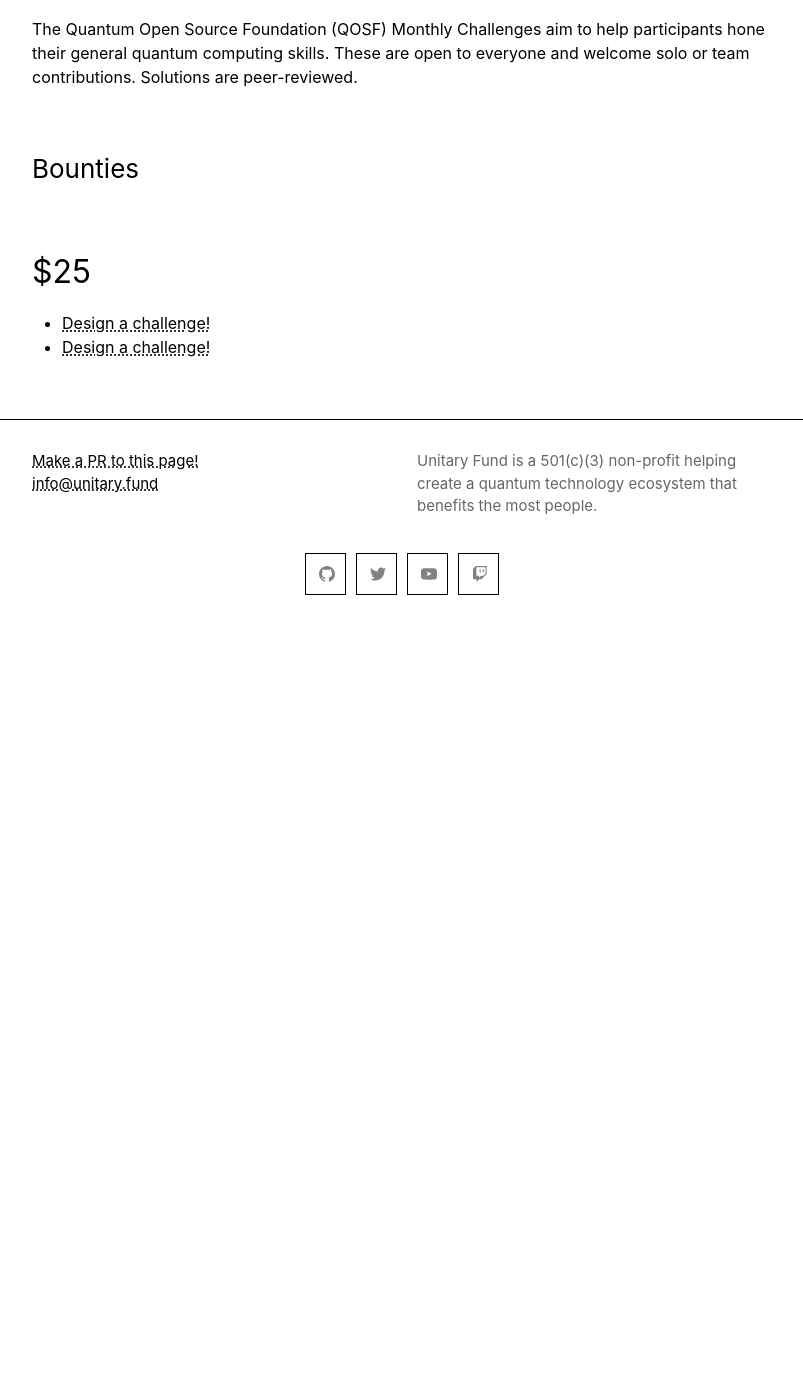
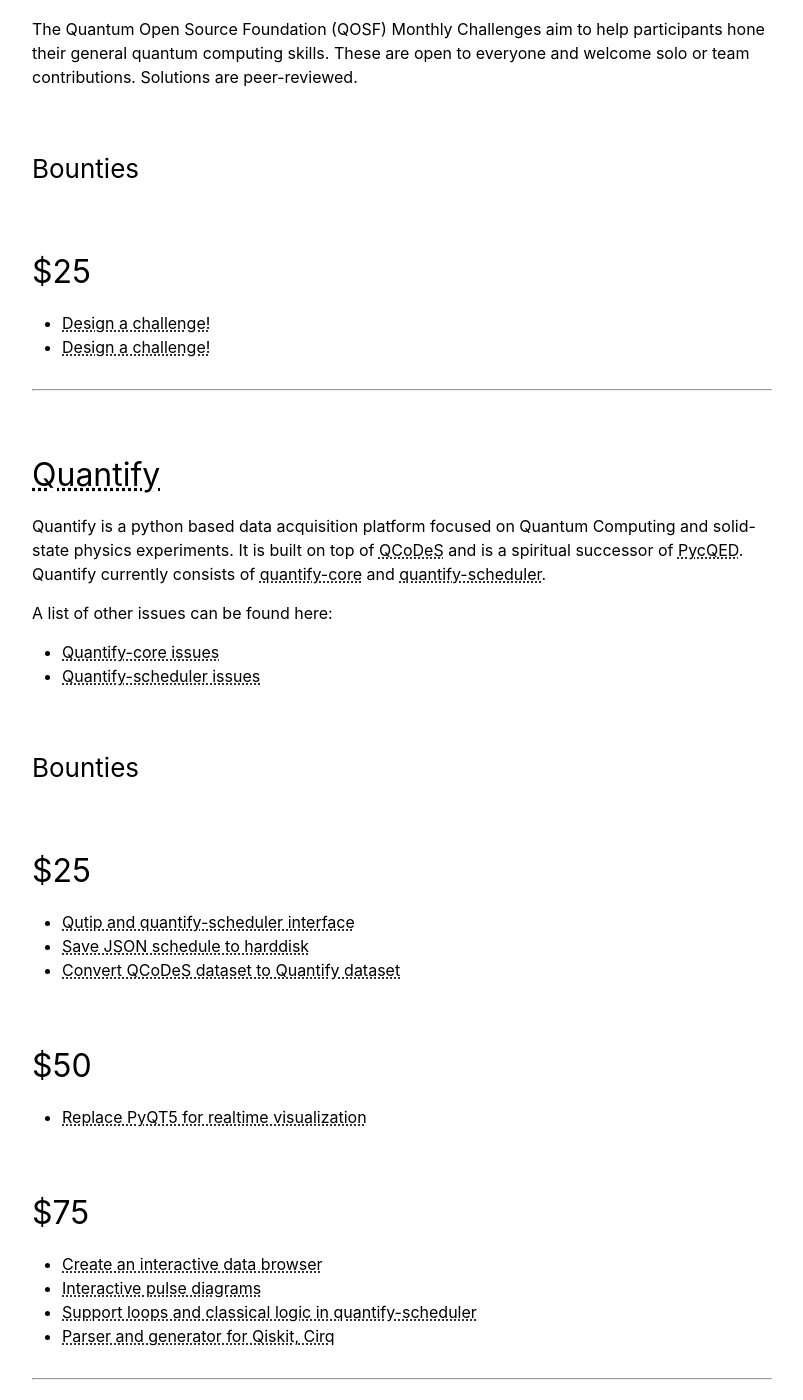
Before and after one commit to unitaryfund/unitaryhack2021, a Jekyll site: the page built from participating-projects.md, in a window 1280 px wide and 1400 px high, scrolled down 8505 px. Shown: the whole window, without its empty margins (238-1041 px from the left). Built offline with Jekyll 4.4.1, drawn with Linux system fonts in a browser that asks for light colours; before the commit the page ends 9135 px from its top, so only the background shows below that.

Commit message:
Adds Quantify in the project list.

```diff
--- a/participating-projects.md
+++ b/participating-projects.md
@@ -263,3 +263,31 @@
 ## $25
 - [Design a challenge!](https://github.com/qosf/monthly-challenges/issues/33)
 - [Design a challenge!](https://github.com/qosf/monthly-challenges/issues/34)
+
+---
+
+## [Quantify](https://gitlab.com/quantify-os)
+
+Quantify is a python based data acquisition platform focused on Quantum Computing and solid-state physics experiments. It is built on top of [QCoDeS](https://qcodes.github.io/Qcodes/) and is a spiritual successor of [PycQED](https://github.com/DiCarloLab-Delft/PycQED_py3). Quantify currently consists of [quantify-core](https://gitlab.com/quantify-os/quantify-core) and [quantify-scheduler](https://gitlab.com/quantify-os/quantify-scheduler).
+
+A list of other issues can be found here:
+- [Quantify-core issues](https://gitlab.com/quantify-os/quantify-core/-/issues?label_name%5B%5D=unitaryhack)
+- [Quantify-scheduler issues](https://gitlab.com/quantify-os/quantify-scheduler/-/issues?label_name%5B%5D=unitaryhack)
+
+
+### Bounties
+## $25
+- [Qutip and quantify-scheduler interface](https://gitlab.com/quantify-os/quantify-scheduler/-/issues/114)
+- [Save JSON schedule to harddisk](https://gitlab.com/quantify-os/quantify-scheduler/-/issues/2)
+- [Convert QCoDeS dataset to Quantify dataset](https://gitlab.com/quantify-os/quantify-core/-/issues/149)
+
+## $50
+- [Replace PyQT5 for realtime visualization](https://gitlab.com/quantify-os/quantify-core/-/issues/203)
+
+## $75
+- [Create an interactive data browser](https://gitlab.com/quantify-os/quantify-core/-/issues/204)
+- [Interactive pulse diagrams](https://gitlab.com/quantify-os/quantify-scheduler/-/issues/112)
+- [Support loops and classical logic in quantify-scheduler](https://gitlab.com/quantify-os/quantify-scheduler/-/issues/33)
+- [Parser and generator for Qiskit, Cirq](https://gitlab.com/quantify-os/quantify-scheduler/-/issues/111)
+
+---
```
